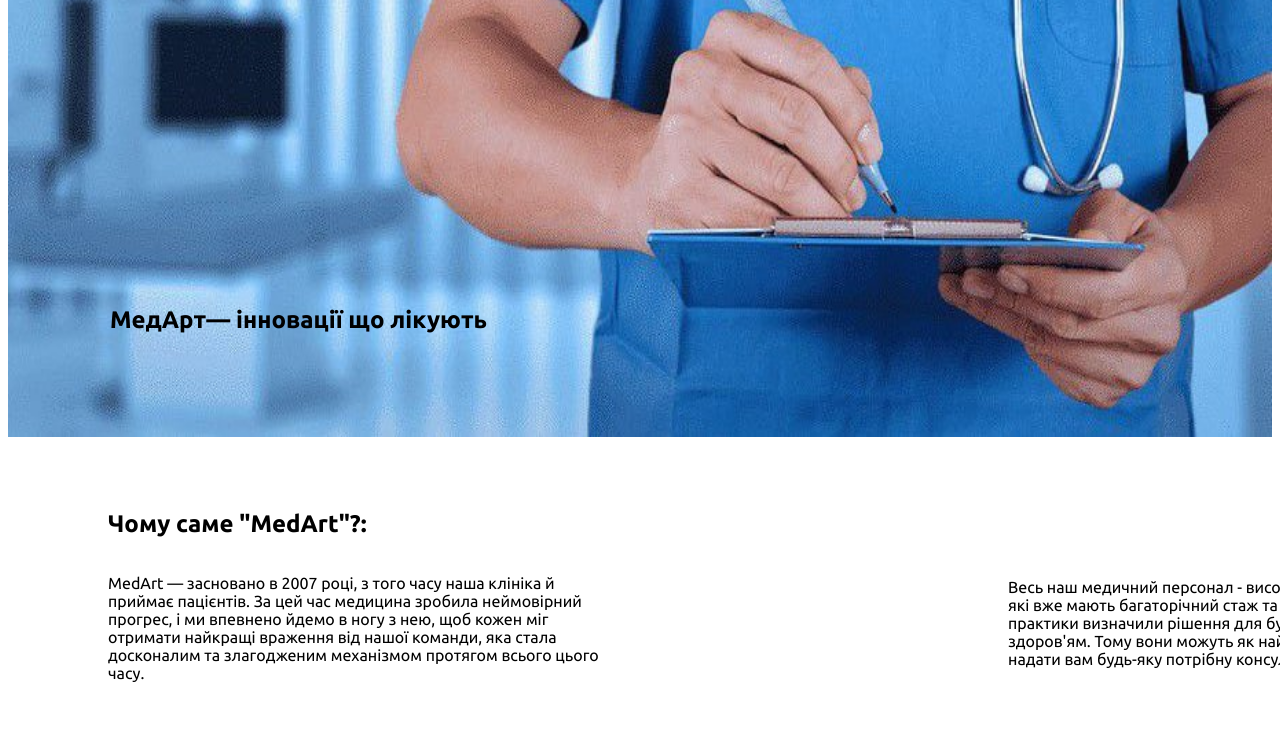
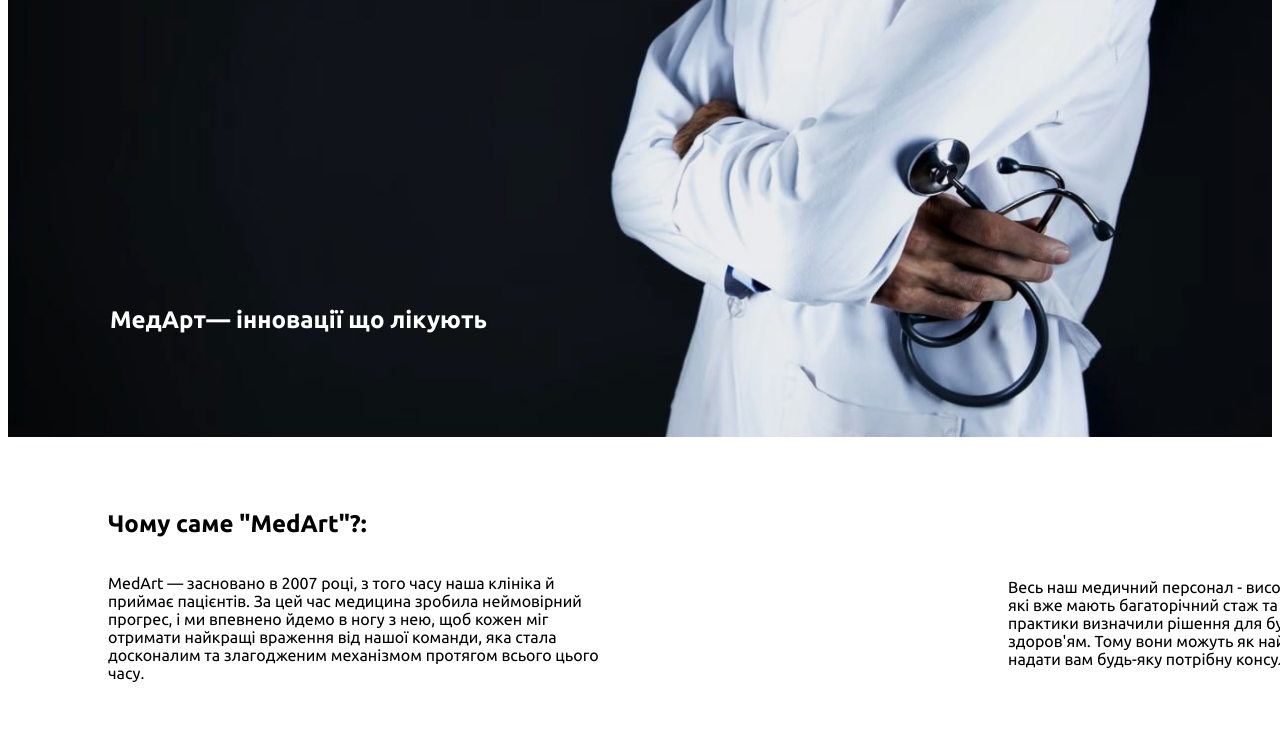
Before and after one commit to Dm1tr0P/MedArt, a plain HTML site: page index.html in a window 1280 px wide. Shown: the part 164-893 px from the top of the page. Drawn offline with Linux system fonts and the light colour scheme.

Commit message:
New Photo
Photo

```diff
--- a/index.html
+++ b/index.html
@@ -29,7 +29,7 @@
     <section class="hero">
       <!-- PHOTO AND SLOGAN -->
       <div class="PhotoAndSlogan">
-        <img src="img/MedArtPhoto1.jpg" alt="MainPhoto" class="MainPhoto" />
+        <img src="img/MedArtMain1.jpg" alt="MainPhoto" class="MainPhoto" />
         <h2 class="Slogan">МедАрт— інновації що лікують</h2>
       </div>
       <!-- WHY MEDART? -->
--- a/style.css
+++ b/style.css
@@ -71,7 +71,7 @@
   top: 450px;
   left: 110px;
   z-index: 1;
-  color: black;
+  color: white;
 }
 
 .WhyMed {
```
Also changed, not shown: img/MedArtMain1.jpg (added), img/MedArtPhoto1.jpg (deleted).
